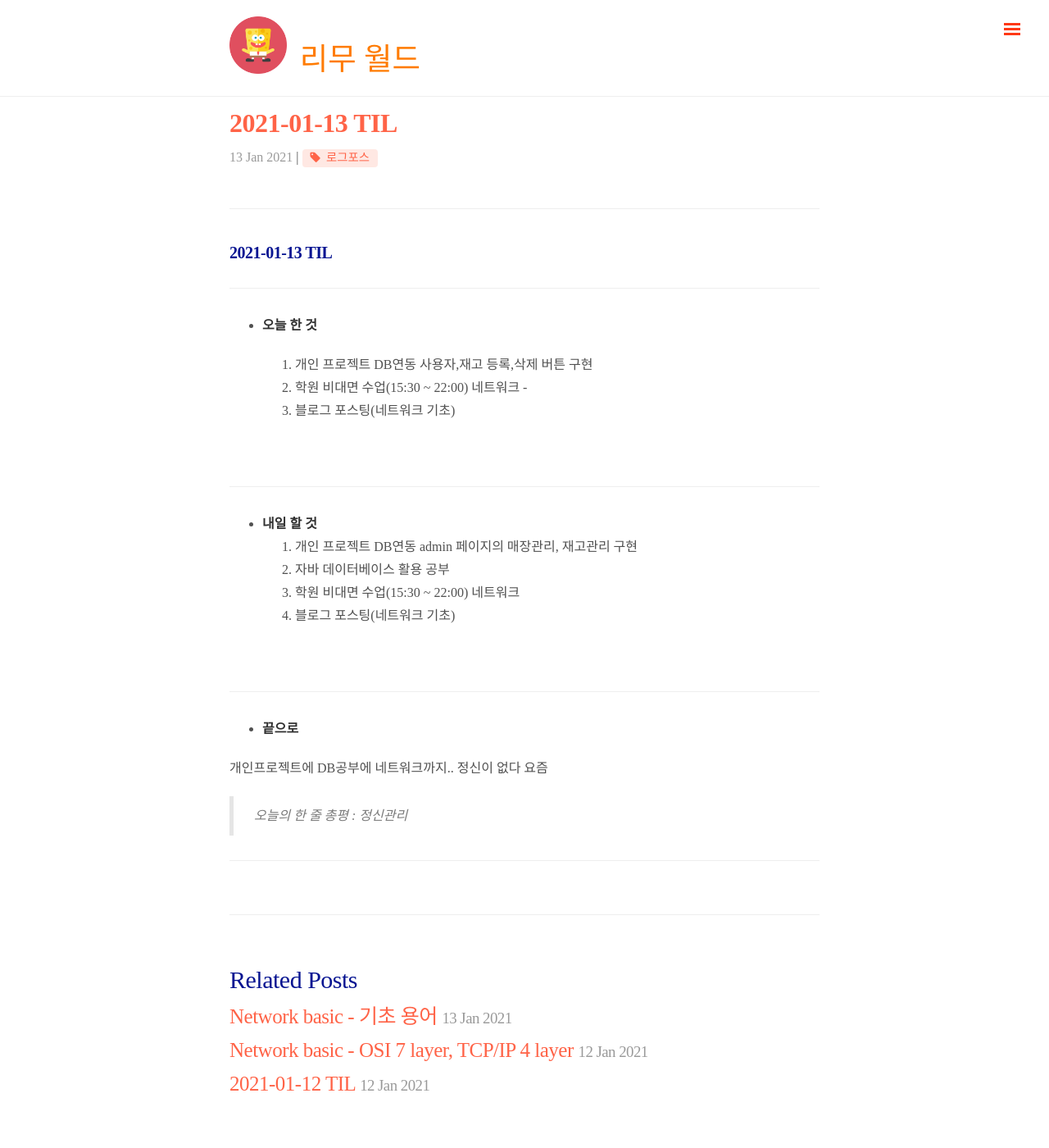
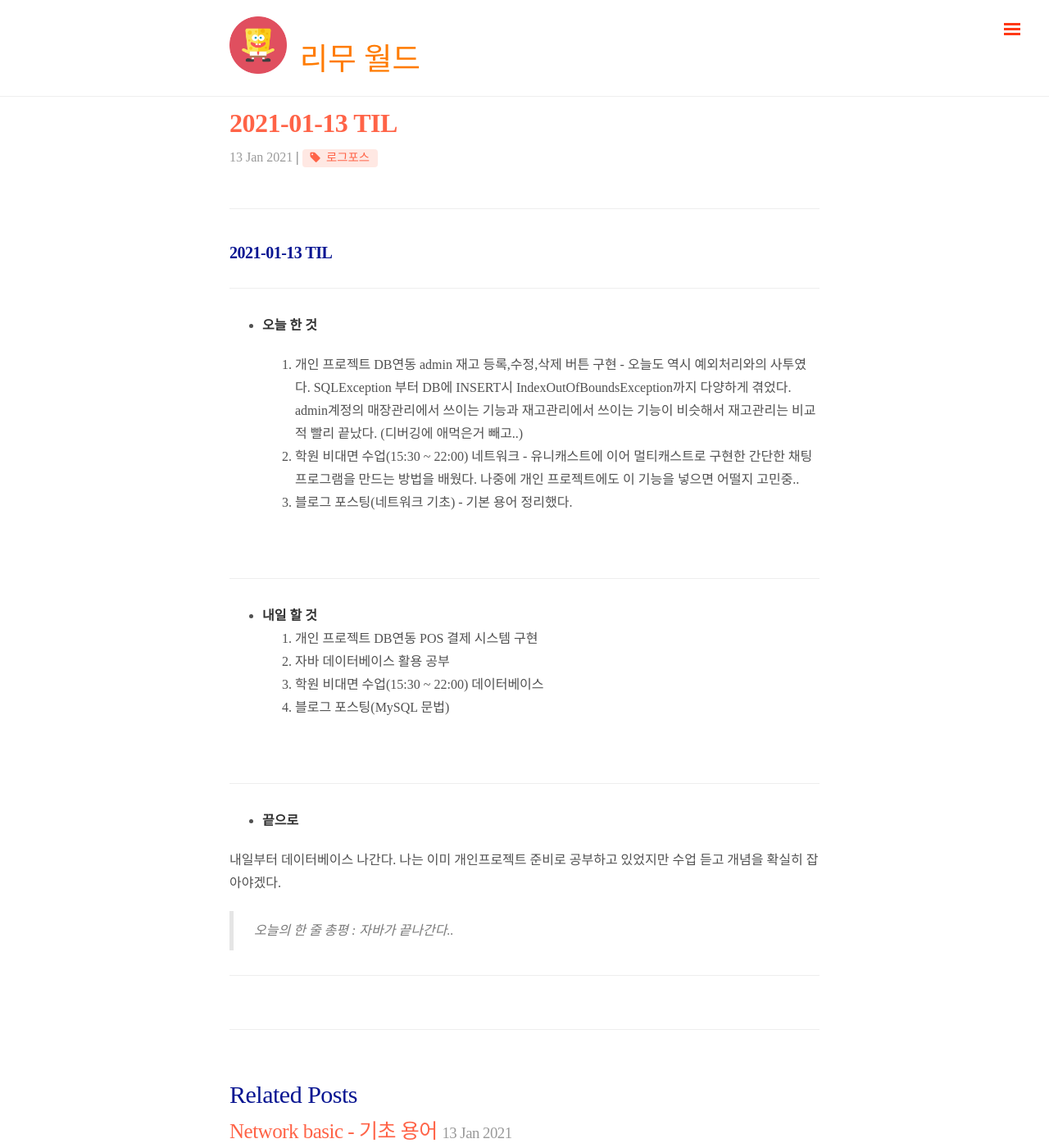
Before and after one commit to limunosekai/limunosekai.github.io, a Jekyll site: the page built from _posts/logforce/2021-01-13-log.md, in a window 1280 px wide and 1400 px high. Shown: the whole window at 82% size. Built offline with Jekyll 4.4.1, drawn with Linux system fonts in a browser that asks for light colours; nearby versions of some CDN libraries; some web fonts are replaced; comment, search, counter and statistics services are not loaded.

Commit message:
2021-01-13 upload

```diff
--- a/_posts/logforce/2021-01-13-log.md
+++ b/_posts/logforce/2021-01-13-log.md
@@ -15,19 +15,19 @@ comments: true
 
 - **오늘 한 것**
 
-  1. 개인 프로젝트 DB연동 사용자,재고 등록,삭제 버튼 구현
-  2. 학원 비대면 수업(15:30 ~ 22:00) 네트워크 -
-  3. 블로그 포스팅(네트워크 기초)
+  1. 개인 프로젝트 DB연동 admin 재고 등록,수정,삭제 버튼 구현 - 오늘도 역시 예외처리와의 사투였다. SQLException 부터 DB에 INSERT시 IndexOutOfBoundsException까지 다양하게 겪었다. admin계정의 매장관리에서 쓰이는 기능과 재고관리에서 쓰이는 기능이 비슷해서 재고관리는 비교적 빨리 끝났다. (디버깅에 애먹은거 빼고..)
+  2. 학원 비대면 수업(15:30 ~ 22:00) 네트워크 - 유니캐스트에 이어 멀티캐스트로 구현한 간단한 채팅프로그램을 만드는 방법을 배웠다. 나중에 개인 프로젝트에도 이 기능을 넣으면 어떨지 고민중..
+  3. 블로그 포스팅(네트워크 기초) - 기본 용어 정리했다.
 
 <br>
 
 ---
 
 - **내일 할 것**
-  1. 개인 프로젝트 DB연동 admin 페이지의 매장관리, 재고관리 구현
+  1. 개인 프로젝트 DB연동 POS 결제 시스템 구현
   2. 자바 데이터베이스 활용 공부
-  3. 학원 비대면 수업(15:30 ~ 22:00) 네트워크
-  4. 블로그 포스팅(네트워크 기초)
+  3. 학원 비대면 수업(15:30 ~ 22:00) 데이터베이스
+  4. 블로그 포스팅(MySQL 문법)
 
 <br>
 
@@ -35,8 +35,8 @@ comments: true
 
 - **끝으로**
 
-개인프로젝트에 DB공부에 네트워크까지.. 정신이 없다 요즘
+내일부터 데이터베이스 나간다. 나는 이미 개인프로젝트 준비로 공부하고 있었지만 수업 듣고 개념을 확실히 잡아야겠다.
 
-> _오늘의 한 줄 총평 : 정신관리_
+> _오늘의 한 줄 총평 : 자바가 끝나간다.._
 
 ---
```
